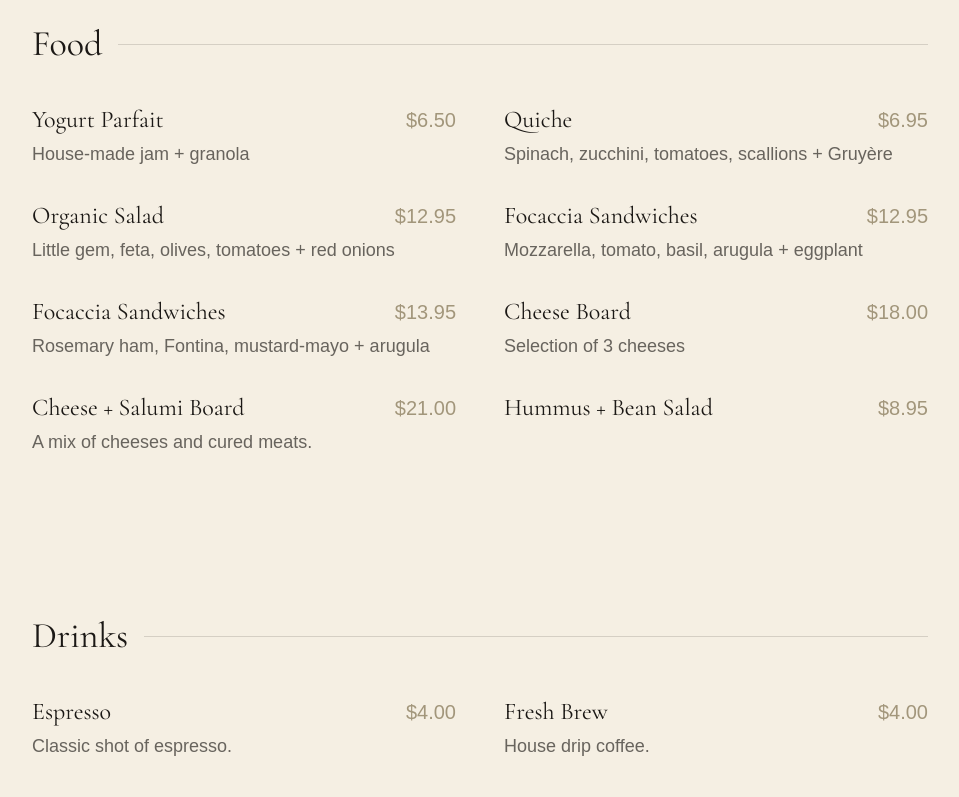
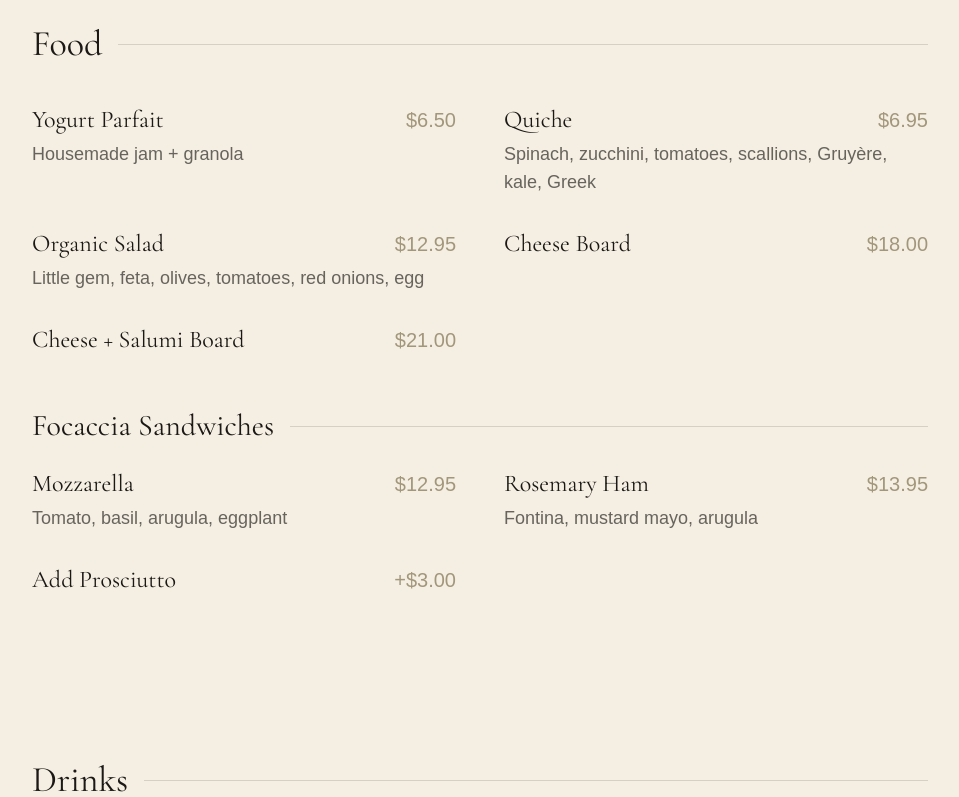
Before and after one commit to jasonf8080/gardensidekitchen, a React (Vite) app: page /menu in a window 1280 px wide. Shown: the part 529-1326 px from the top of the page, without its empty margins (160-1119 px from the left). Built offline with nearby package versions, Linux system fonts and the light colour scheme; a web font is replaced by a local one.

Commit message:
update menu

```diff
--- a/src/data/data.js
+++ b/src/data/data.js
@@ -177,48 +177,46 @@ export const aboutSections = {
 export const menuFood = [
   {
     name: 'Yogurt Parfait',
-    description: 'House-made jam + granola',
+    description: 'Housemade jam + granola',
     price: '$6.50',
   },
   {
     name: 'Quiche',
-    description: 'Spinach, zucchini, tomatoes, scallions + Gruyère',
+    description: 'Spinach, zucchini, tomatoes, scallions, Gruyère, kale, Greek',
     price: '$6.95',
   },
   {
     name: 'Organic Salad',
-    description: 'Little gem, feta, olives, tomatoes + red onions',
+    description: 'Little gem, feta, olives, tomatoes, red onions, egg',
     price: '$12.95',
   },
   {
-    name: 'Focaccia Sandwiches',
-    description: 'Mozzarella, tomato, basil, arugula + eggplant',
+    name: 'Mozzarella',
+    description: 'Tomato, basil, arugula, eggplant',
     price: '$12.95',
+    isFocaccia: true,
   },
   {
-    name: 'Focaccia Sandwiches',
-    description: 'Rosemary ham, Fontina, mustard-mayo + arugula',
+    name: 'Rosemary Ham',
+    description: 'Fontina, mustard mayo, arugula',
     price: '$13.95',
+    isFocaccia: true,
   },
   {
-    name: 'Add prosciutto',
+    name: 'Add Prosciutto',
     description: '',
     price: '+$3.00',
+    isFocaccia: true,
   },
   {
     name: 'Cheese Board',
-    description: 'Selection of 3 cheeses',
+    description: '',
     price: '$18.00',
   },
   {
     name: 'Cheese + Salumi Board',
-    description: 'A mix of cheeses and cured meats.',
+    description: '',
     price: '$21.00',
-  },
-  {
-    name: 'Hummus + Bean Salad',
-    description: '',
-    price: '$8.95',
   },
 ]
 
--- a/src/pages/Menu.jsx
+++ b/src/pages/Menu.jsx
@@ -12,7 +12,13 @@ function Menu() {
       />
       <MenuHero />
       <MenuNote />
-      <MenuSection heading="Food" items={menuFood} tone="light" />
+      <MenuSection
+        heading="Food"
+        items={menuFood.filter((item) => !item.isFocaccia && !String(item.price).startsWith('+'))}
+        secondaryHeading="Focaccia Sandwiches"
+        secondaryItems={menuFood.filter((item) => item.isFocaccia || String(item.price).startsWith('+'))}
+        tone="light"
+      />
       <MenuSection
         heading="Drinks"
         items={menuDrinks.filter((item) => !String(item.price).startsWith('+'))}
```
